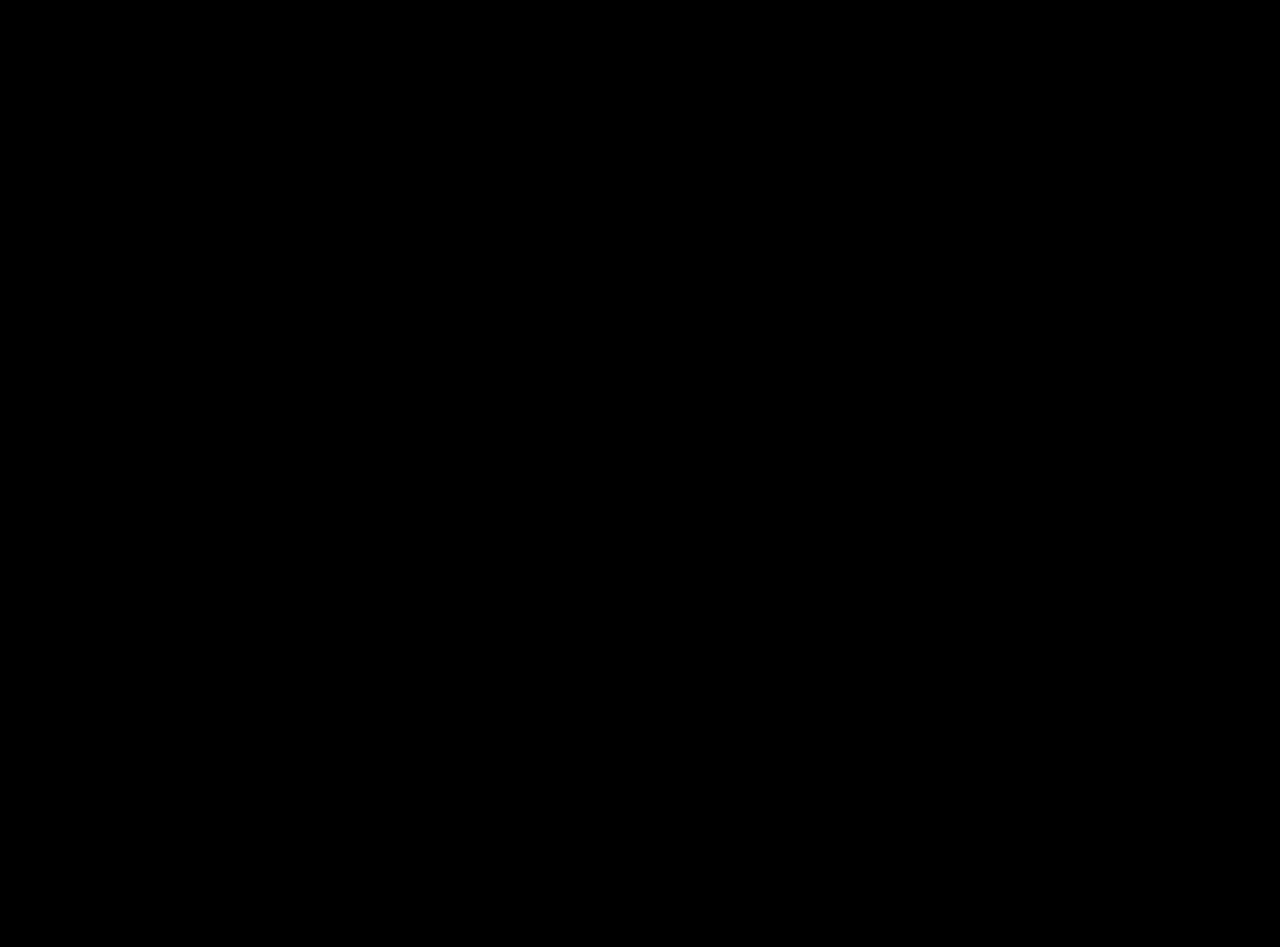
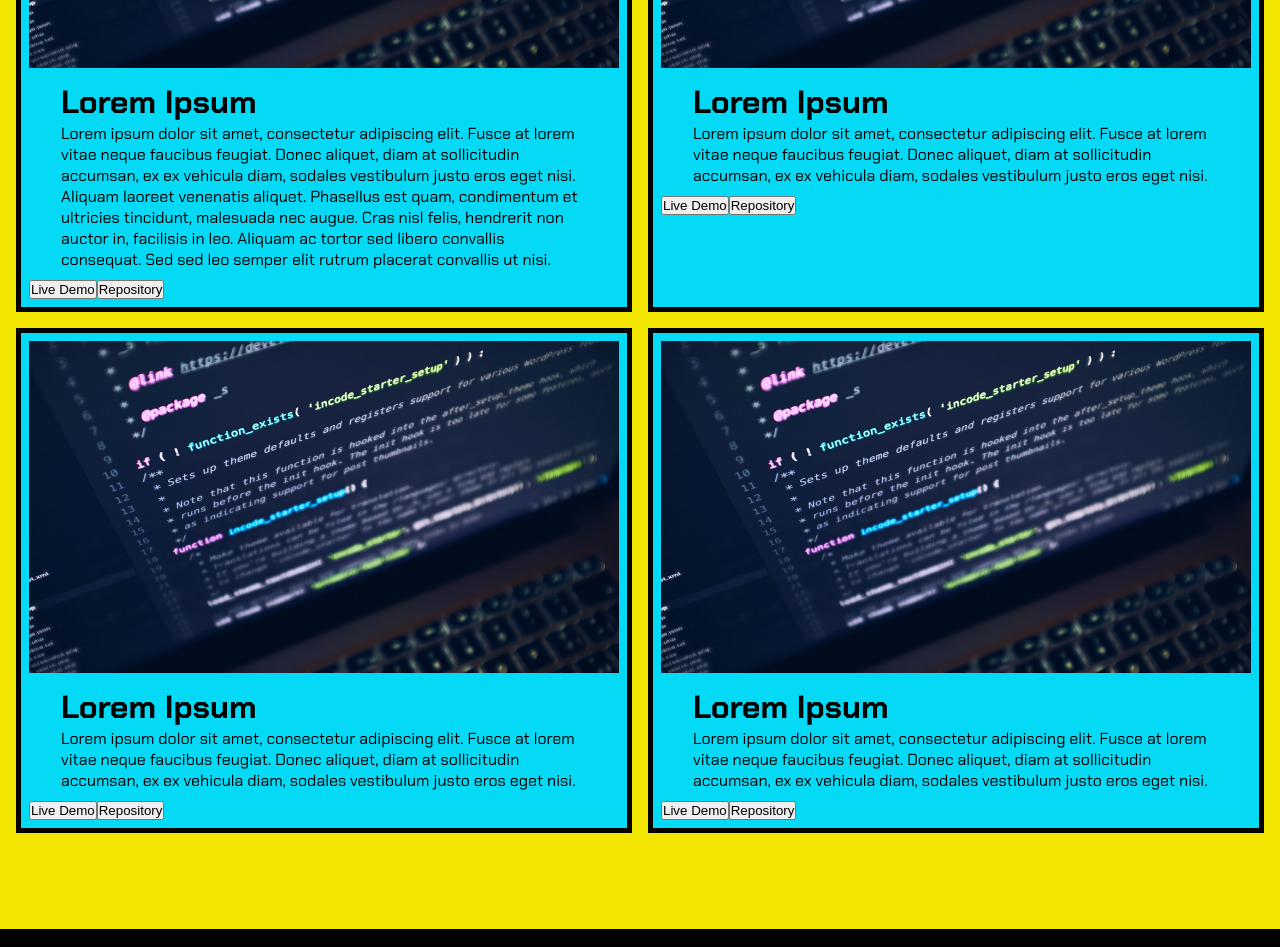
Before and after one commit to Jsonng7952/personal-portfolio, a React (Create React App) app: page / in a window 1280 px wide. Shown: the part 1380-2327 px from the top of the page. Before the commit the page ends 960 px from the top, so only its background shows below. Built offline with nearby package versions, Linux system fonts and the light colour scheme.

Commit message:
Added layout and styling for project section

```diff
--- a/src/components/Project.js
+++ b/src/components/Project.js
@@ -1,8 +1,58 @@
 import React from 'react'
+import { ProjectSection, ProjectContainer, ProjectSectionTitle, ProjectCard, ProjectImage, ProjectContent, ProjectTitle, ProjectDescription, ProjectButtons } from './styles/Project.styled';
+import StockProjectImage from '../assets/images/stock-project.png';
 
 function Project() {
   return (
-    <div>Project</div>
+    <ProjectSection>
+      <ProjectSectionTitle>Projects</ProjectSectionTitle>
+      <ProjectContainer>
+        {/*Project 1*/}
+        <ProjectCard>
+          <ProjectImage src={StockProjectImage} alt='stock project image'/>
+          <ProjectContent>
+            <ProjectTitle>Lorem Ipsum</ProjectTitle>
+            <ProjectDescription>Lorem ipsum dolor sit amet, consectetur adipiscing elit. Fusce at lorem vitae neque faucibus feugiat. Donec aliquet, diam at sollicitudin accumsan, ex ex vehicula diam, sodales vestibulum justo eros eget nisi. Aliquam laoreet venenatis aliquet. Phasellus est quam, condimentum et ultricies tincidunt, malesuada nec augue. Cras nisl felis, hendrerit non auctor in, facilisis in leo. Aliquam ac tortor sed libero convallis consequat. Sed sed leo semper elit rutrum placerat convallis ut nisi.</ProjectDescription>
+          </ProjectContent>
+          <ProjectButtons>Live Demo</ProjectButtons>
+          <ProjectButtons>Repository</ProjectButtons>
+        </ProjectCard>
+
+        {/*Project 2*/}
+        <ProjectCard>
+          <ProjectImage src={StockProjectImage} alt='stock project image'/>
+          <ProjectContent>
+            <ProjectTitle>Lorem Ipsum</ProjectTitle>
+            <ProjectDescription>Lorem ipsum dolor sit amet, consectetur adipiscing elit. Fusce at lorem vitae neque faucibus feugiat. Donec aliquet, diam at sollicitudin accumsan, ex ex vehicula diam, sodales vestibulum justo eros eget nisi.</ProjectDescription>
+          </ProjectContent>
+          <ProjectButtons>Live Demo</ProjectButtons>
+          <ProjectButtons>Repository</ProjectButtons>
+        </ProjectCard>
+
+        {/*Project 3*/}
+        <ProjectCard>
+          <ProjectImage src={StockProjectImage} alt='stock project image'/>
+          <ProjectContent>
+            <ProjectTitle>Lorem Ipsum</ProjectTitle>
+            <ProjectDescription>Lorem ipsum dolor sit amet, consectetur adipiscing elit. Fusce at lorem vitae neque faucibus feugiat. Donec aliquet, diam at sollicitudin accumsan, ex ex vehicula diam, sodales vestibulum justo eros eget nisi.</ProjectDescription>
+          </ProjectContent>
+          <ProjectButtons>Live Demo</ProjectButtons>
+          <ProjectButtons>Repository</ProjectButtons>
+        </ProjectCard>
+
+        {/*Project 4*/}
+        <ProjectCard>
+          <ProjectImage src={StockProjectImage} alt='stock project image'/>
+          <ProjectContent>
+            <ProjectTitle>Lorem Ipsum</ProjectTitle>
+            <ProjectDescription>Lorem ipsum dolor sit amet, consectetur adipiscing elit. Fusce at lorem vitae neque faucibus feugiat. Donec aliquet, diam at sollicitudin accumsan, ex ex vehicula diam, sodales vestibulum justo eros eget nisi.</ProjectDescription>
+          </ProjectContent>
+          <ProjectButtons>Live Demo</ProjectButtons>
+          <ProjectButtons>Repository</ProjectButtons>
+        </ProjectCard>
+
+      </ProjectContainer>
+    </ProjectSection>
   )
 }
 
--- a/src/components/styles/Project.styled.js
+++ b/src/components/styles/Project.styled.js
@@ -0,0 +1,48 @@
+import styled from "styled-components";
+
+export const ProjectSection = styled.section`
+  background-color: ${props => props.theme.colorYellow};
+  font-family: ${props => props.theme.fontFamily};
+  padding: 5em 0;
+
+  @media (max-width: 768px) {
+    padding: 3em 0;
+  }
+`
+export const ProjectSectionTitle = styled.h1`
+  font-size: 4em;
+  text-align: center;
+`
+
+export const ProjectContainer = styled.div`
+  max-width: 1500px;
+  margin: 0 auto;
+  padding: 1em;
+  display: grid;
+  grid-template-columns: repeat(2, minmax(300px, 1fr));
+  grid-gap: 1em;
+
+  @media (max-width: 768px) {
+    grid-template-columns: repeat(1, minmax(300px, 1fr));
+  }
+`
+export const ProjectCard = styled.div`
+  background-color: ${props => props.theme.colorBlue};
+  border: 5px solid ${props => props.theme.colorPrimary};
+  padding: 0.5em;
+`
+
+export const ProjectImage = styled.img`
+  max-width: 100%;
+`
+
+export const ProjectContent = styled.div`
+  margin: 0.5em 2em;
+`
+
+export const ProjectTitle = styled.h2`
+  font-size: 2em;
+`
+export const ProjectDescription = styled.p``
+
+export const ProjectButtons = styled.button``
```
